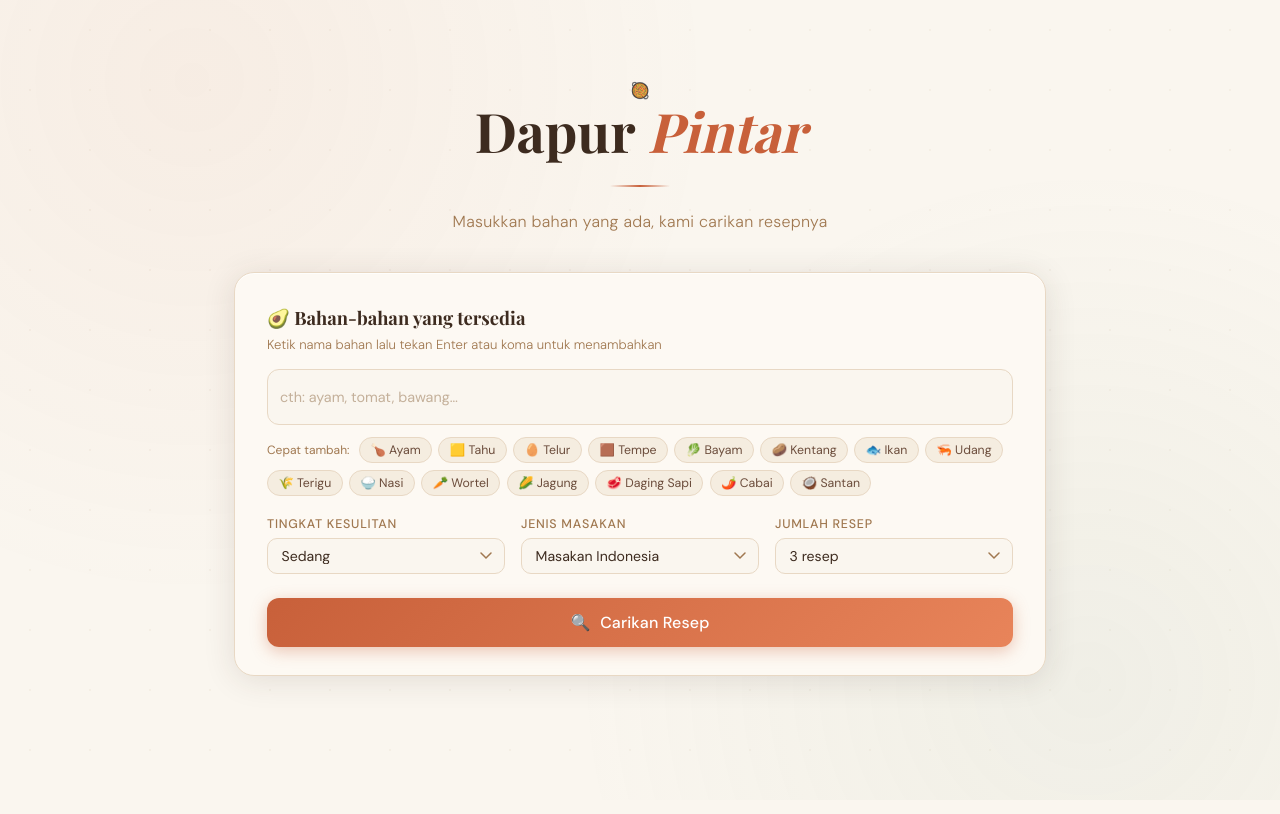
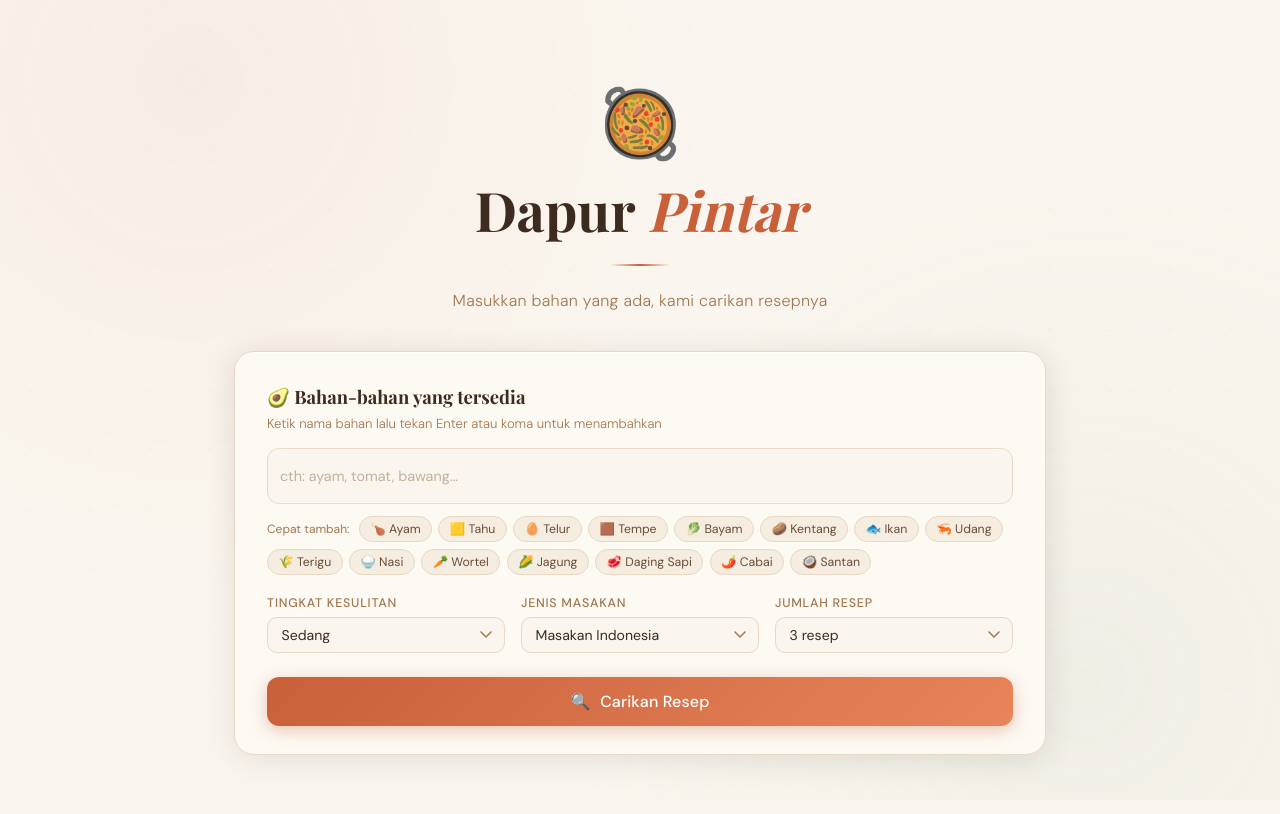
Before and after one commit to akbarnasa/Recipes-generator, a plain HTML site: page index.html in a window 1280 px wide. Drawn offline with nearby package versions, Linux system fonts and the light colour scheme; a web font is replaced by a local one.

Commit message:
edit logo

```diff
--- a/style.css
+++ b/style.css
@@ -65,8 +65,11 @@ header {
 }
 
 .logo-icon {
+  font-size: 4.2rem;
   display: inline-block;
+  margin-bottom: 0.75rem;
   cursor: pointer;
+  animation: spin-in 0.8s cubic-bezier(0.34, 1.56, 0.64, 1) both;
 }
 
 .logo-icon:hover {
```
